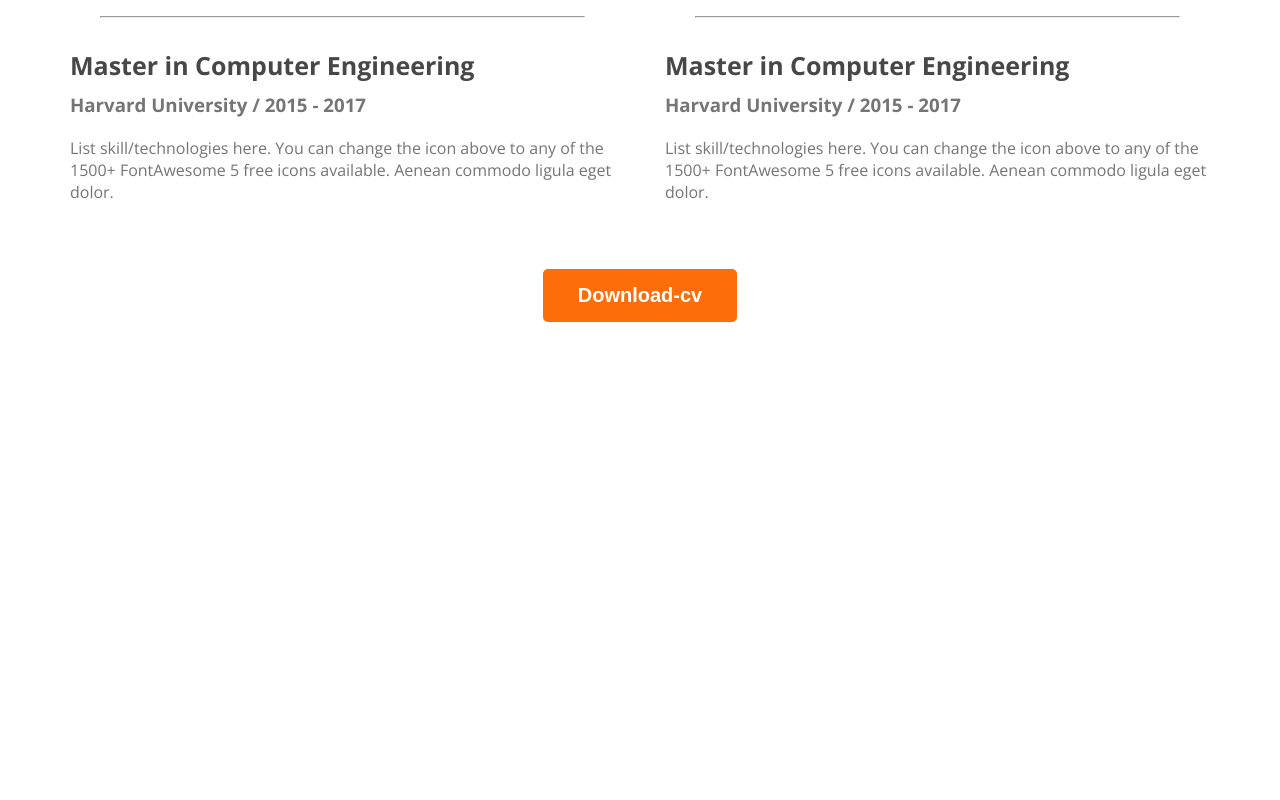
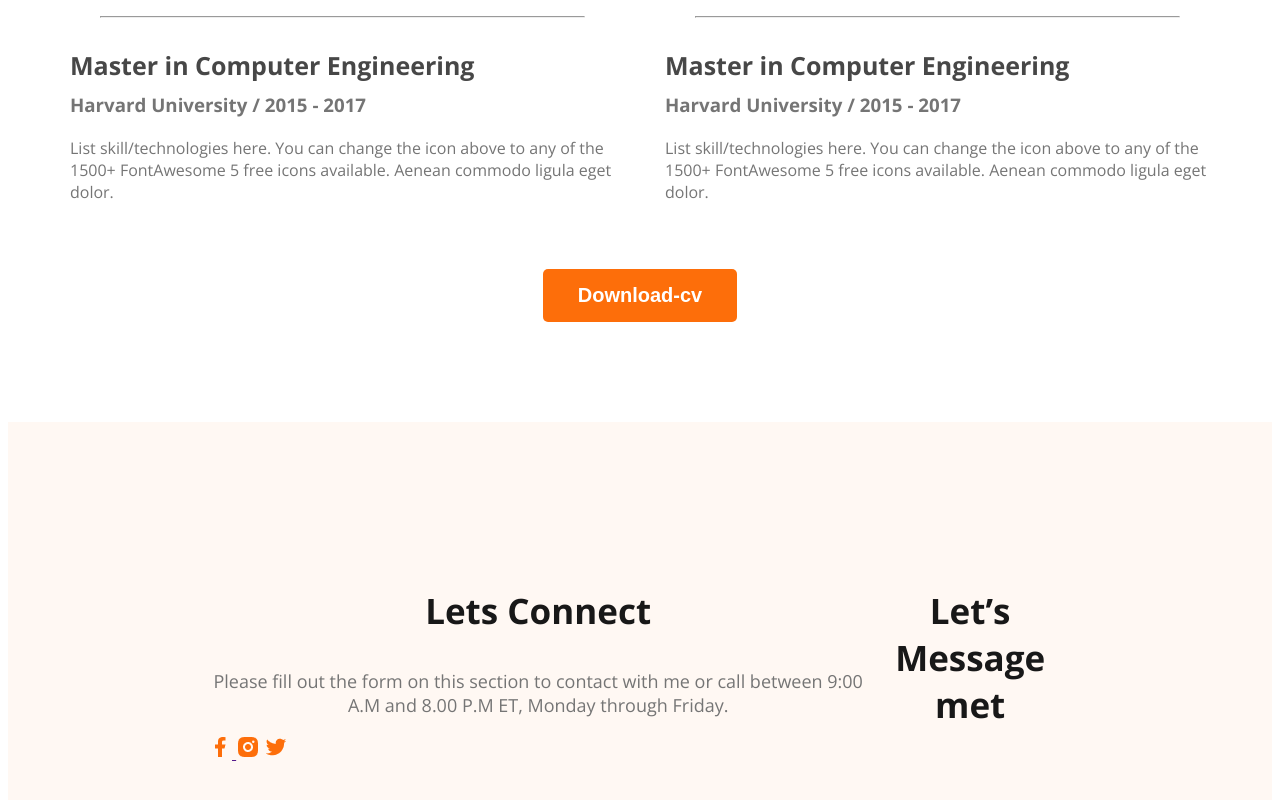
Before and after one commit to mdiqbalkhan/webdevelopment, a plain HTML site: page index.html in a window 1280 px wide. Shown: the part 2767-3567 px from the top of the page. Before the commit the page ends 3097 px from the top, so only its background shows below. Drawn offline with nearby package versions, Linux system fonts and the light colour scheme.

Commit message:
add footer

```diff
--- a/index.html
+++ b/index.html
@@ -169,6 +169,25 @@
 
     <footer>
 
+        <div class="footer-column">
+            <h3 class="section-title"> Lets Connect</h3>
+            <p class="section-description">Please fill out the form on this section to contact with me or call between 9:00 A.M and 8.00 P.M ET, Monday through Friday.</p>
+            <div class="social-links">
+                <a href=""><img src="images/icons/facebook.png" alt="">
+                </a><a href=""><img src="images/icons/insta.png" alt=""></a>
+                <a href=""><img src="images/icons/twitter.png" alt=""></a>
+
+            </div>
+
+
+           </div>
+
+           <div class="footer-column">
+            <h3 class="section-title"> Let’s Message met</h3>
+
+        </div>
+
+
 
     </footer>
 
--- a/style.css
+++ b/style.css
@@ -241,3 +241,12 @@
     text-align: center;
     margin-top: 50px;
 }
+
+/* footer style  */
+
+footer{
+    display: flex;
+    background: #FFF8F3;
+    padding: 130px 200px;
+    margin-top: 100px;
+}
```
